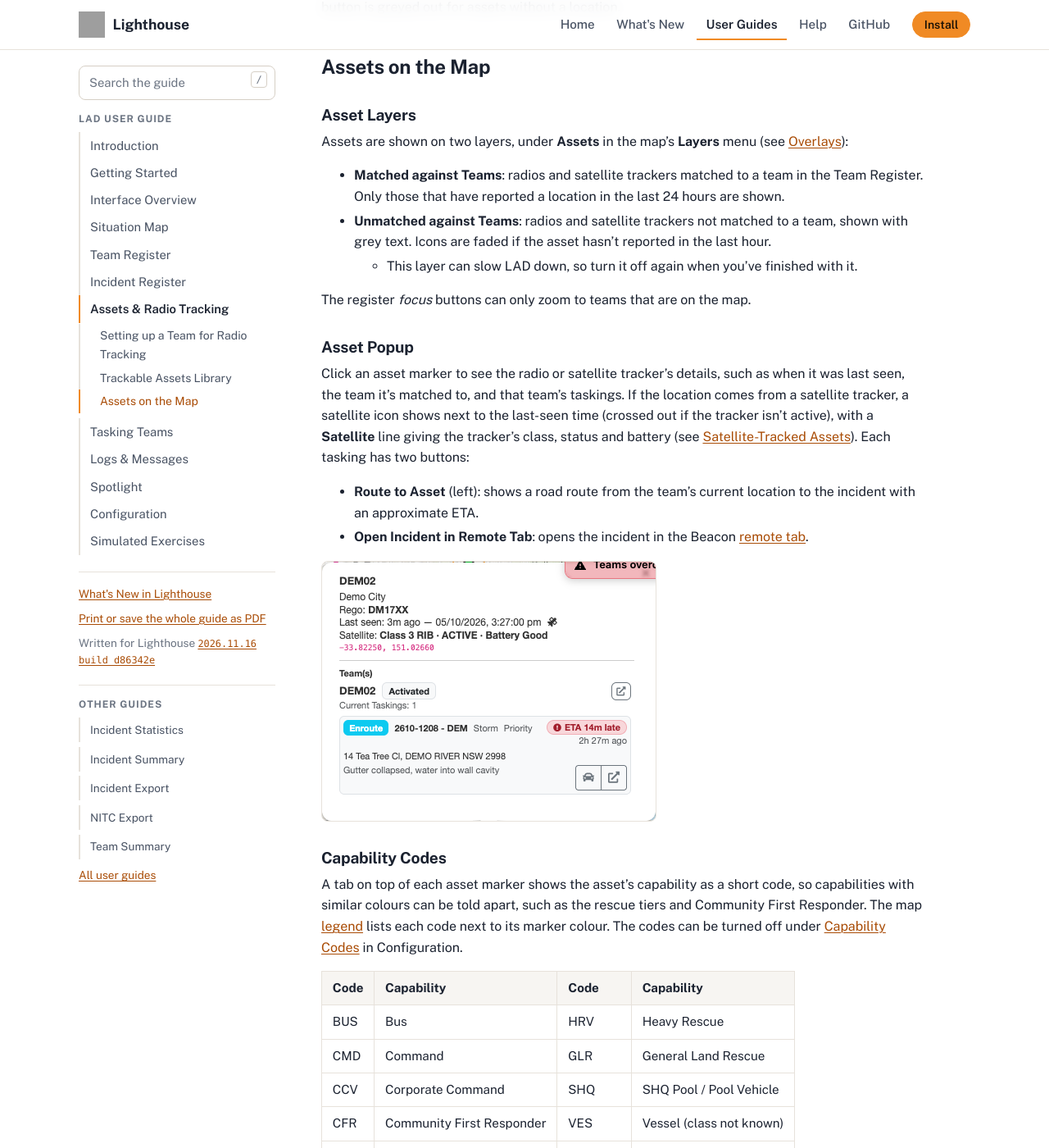
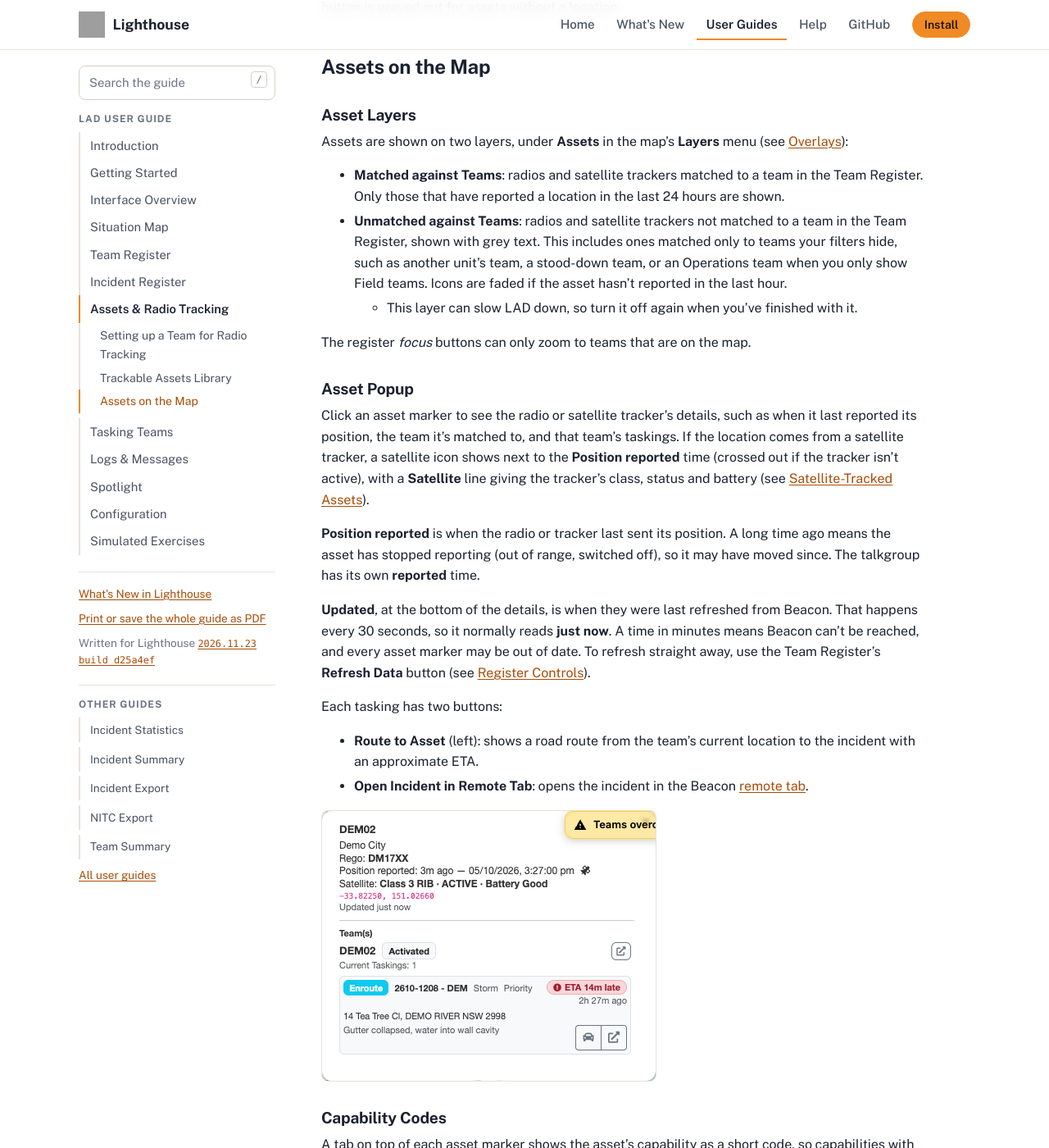
Before and after one commit to NSWSESMembers/lighthouse.ses.nsw.gov.au, a Jekyll site: the page built from preview/guides/lad/assets.md, in a window 1280 px wide and 1400 px high, scrolled down 4367 px. Shown: the whole window at 82% size. Built offline with Jekyll 4.4.1, drawn with Linux system fonts in a browser that asks for light colours; grey boxes are pictures that could not be loaded.

Commit message:
Sync preview docs from NSWSESMembers/Lighthouse@d25a4ef (master-dev)

```diff
--- a/_data/lad_guide_preview.yml
+++ b/_data/lad_guide_preview.yml
@@ -1,2 +1,2 @@
-version_name: "2026.11.16 build d86342e"
-commit: "d86342ed080b02bbe99ce38c9ba460ba4f64980b"
+version_name: "2026.11.23 build d25a4ef"
+commit: "d25a4eff9d041b7b6c2906fdf921672ee5444f06"
--- a/preview/guides/lad/assets.md
+++ b/preview/guides/lad/assets.md
@@ -96,14 +96,20 @@ Click the **Show on map** button <img class="icon" src="images/icon-show-on-map.
 Assets are shown on two layers, under **Assets** in the map's **Layers** menu (see [Overlays](situation-map.md#overlays)):
 
 - **Matched against Teams**: radios and satellite trackers matched to a team in the Team Register. Only those that have reported a location in the last 24 hours are shown.
-- **Unmatched against Teams**: radios and satellite trackers not matched to a team, shown with grey text. Icons are faded if the asset hasn't reported in the last hour.
+- **Unmatched against Teams**: radios and satellite trackers not matched to a team in the Team Register, shown with grey text. This includes ones matched only to teams your filters hide, such as another unit's team, a stood-down team, or an Operations team when you only show Field teams. Icons are faded if the asset hasn't reported in the last hour.
   - This layer can slow LAD down, so turn it off again when you've finished with it.
 
 The register *focus* buttons can only zoom to teams that are on the map.
 
 ### Asset Popup
 
-Click an asset marker to see the radio or satellite tracker's details, such as when it was last seen, the team it's matched to, and that team's taskings. If the location comes from a satellite tracker, a satellite icon shows next to the last-seen time (crossed out if the tracker isn't active), with a **Satellite** line giving the tracker's class, status and battery (see [Satellite-Tracked Assets](#satellite-tracked-assets)). Each tasking has two buttons:
+Click an asset marker to see the radio or satellite tracker's details, such as when it last reported its position, the team it's matched to, and that team's taskings. If the location comes from a satellite tracker, a satellite icon shows next to the **Position reported** time (crossed out if the tracker isn't active), with a **Satellite** line giving the tracker's class, status and battery (see [Satellite-Tracked Assets](#satellite-tracked-assets)).
+
+**Position reported** is when the radio or tracker last sent its position. A long time ago means the asset has stopped reporting (out of range, switched off), so it may have moved since. The talkgroup has its own **reported** time.
+
+**Updated**, at the bottom of the details, is when they were last refreshed from Beacon. That happens every 30 seconds, so it normally reads **just now**. A time in minutes means Beacon can't be reached, and every asset marker may be out of date. To refresh straight away, use the Team Register's **Refresh Data** button (see [Register Controls](interface.md#register-controls)).
+
+Each tasking has two buttons:
 
 - **Route to Asset** (left): shows a road route from the team's current location to the incident with an approximate ETA.
 - **Open Incident in Remote Tab**: opens the incident in the Beacon [remote tab](getting-started.md#remote-beacon-tab).
```
Also changed, not shown: preview/guides/lad/interface.md (+1 -1 lines), preview/whats-new/index.md (+9 -0 lines), preview/guides/lad/images/asset-popup.png.
